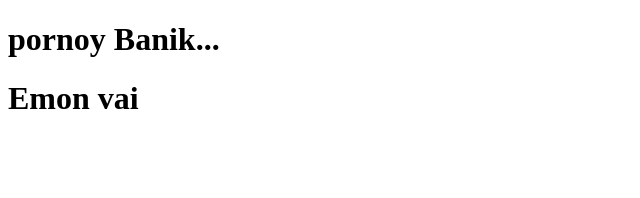
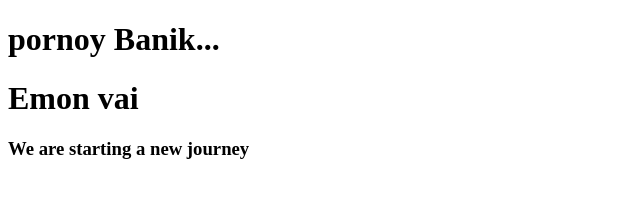
Before and after one commit to pronoybanik/git-file, a plain HTML site: page index.html in a window 1280 px wide. Shown: the whole page, without its empty margins (0-640 px from the left). Drawn offline with Linux system fonts and the light colour scheme.

Commit message:
added h4 tag

```diff
--- a/index.html
+++ b/index.html
@@ -11,6 +11,7 @@
 <body>
     <h1>pornoy Banik...</h1>
     <h1>Emon vai</h1>
+    <h3>We are starting a new journey</h3>
 </body>
 
 </html>
```
